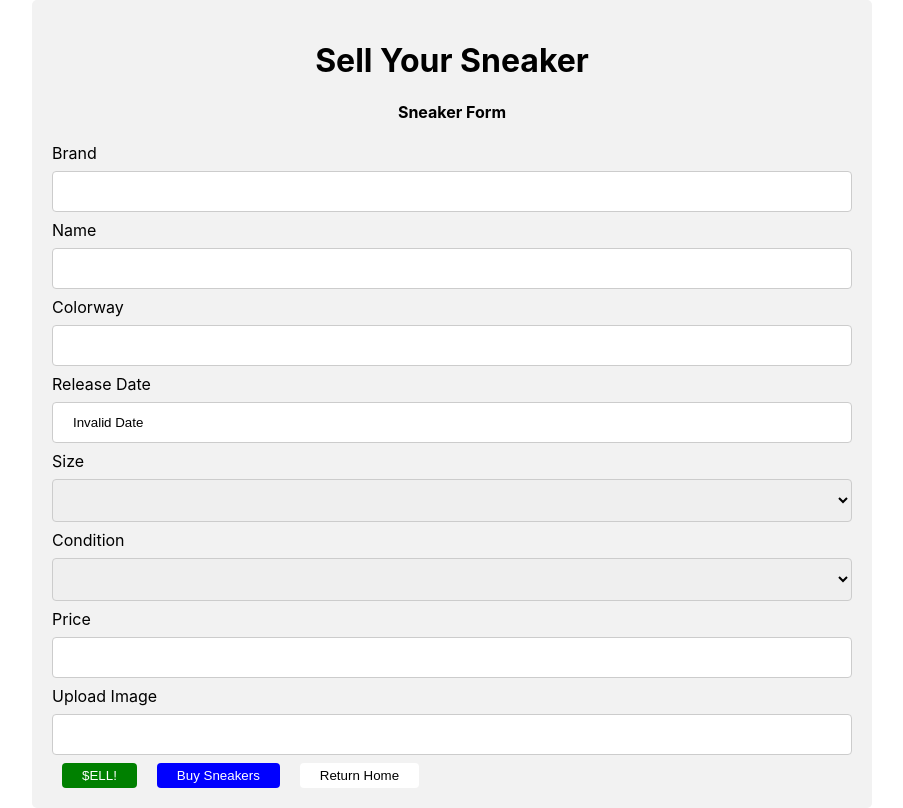
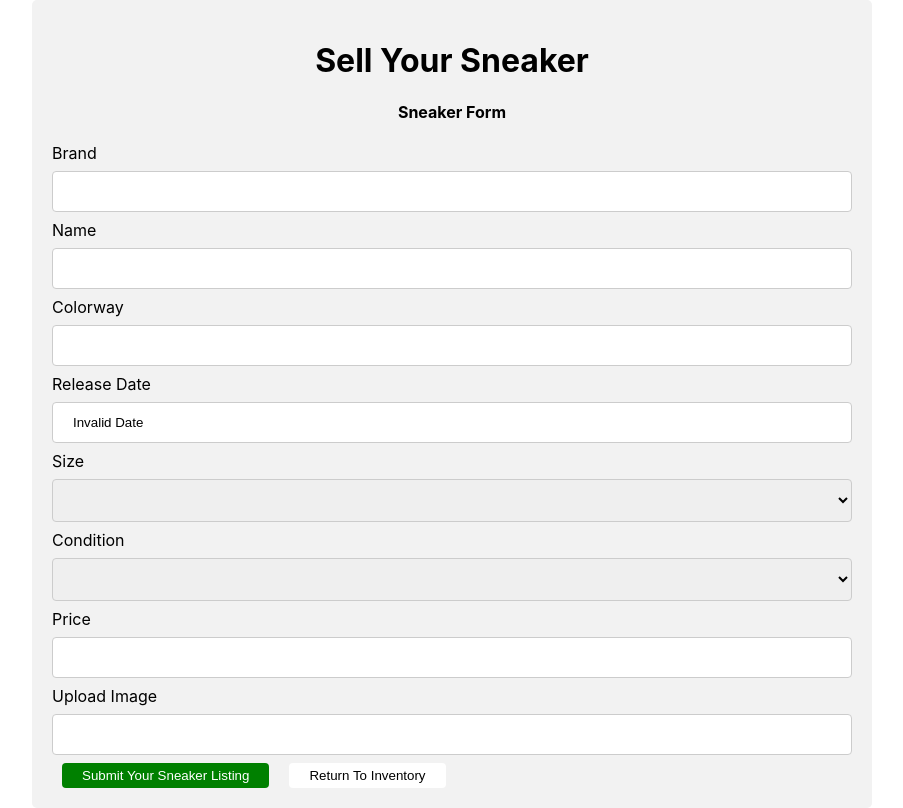
Before and after one commit to earlec2591/SoleHaus, a React (Create React App) app in the folder client/: page /sneakers/add in a window 1280 px wide. Shown: the whole page, without its empty margins (188-1091 px from the left). Built offline with nearby package versions, Linux system fonts and the light colour scheme.

Commit message:
added buttons

```diff
--- a/client/src/components/EditSneaker.js
+++ b/client/src/components/EditSneaker.js
@@ -50,6 +50,7 @@ const EditSneaker = (props) => {
           setSneaker={ setSneaker }
           errors={ errors}
           submitHandler={ submitHandler }
+          buttonLabel={ "Submit Your Sneaker Listing"}
         />
     </div>
   );
--- a/client/src/components/NewSneaker.js
+++ b/client/src/components/NewSneaker.js
@@ -38,6 +38,7 @@ const AddSneaker = (props) => {
           setSneaker={ setAddSneaker }
           errors={ errors}
           submitHandler={ submitHandler }
+          buttonLabel={ "Submit Your Sneaker Listing"}
         />
     </div>
   );
--- a/client/src/components/SneakerDetails.js
+++ b/client/src/components/SneakerDetails.js
@@ -14,6 +14,17 @@ const SneakerDetails = (props) => {
         console.log(err)
       });
   }, []);
+
+  const buySneaker = () => {
+    axios.delete('http://localhost:8000/api/sneakers/' + props.sneaker_id)
+      .then((res) => {
+        console.log(res.data);
+        navigate('/sneakers/all/')
+      })
+      .catch((err) => {
+        console.log(err);
+      })
+  }
 
 
 /*
@@ -39,6 +50,7 @@ const SneakerDetails = (props) => {
       <p>Price: ${ sneaker.price }</p>
       <button onClick={ () => navigate(`/sneakers/${sneaker._id}/edit`) }>Edit Sneaker Info</button>
       <Link to='/sneakers/all/'>Return to Inventory</Link>
+      <button onClick={ buySneaker } className="buyBtn">Buy Sneaker</button>
     </div>
   )
 }
--- a/client/src/components/SneakerForm.js
+++ b/client/src/components/SneakerForm.js
@@ -3,7 +3,7 @@ import axios from 'axios';
 import { navigate, Link } from '@reach/router';
 
 const SneakerForm = (props) => {
-  const { sneaker, setSneaker, errors, submitHandler } = props;
+  const { sneaker, setSneaker, errors, submitHandler, buttonLabel } = props;
 
   const size = [
     "3.5Y",
@@ -103,7 +103,7 @@ const SneakerForm = (props) => {
           <input
             type="text"
             name="releaseDate"
-            value={ (new Date (sneaker.releaseDate)).toLocaleDateString("en-us") }
+            value={ (new Date(sneaker.releaseDate)).toLocaleDateString("en-us") }
             onChange={inputChange}
           />
         </div>
@@ -176,9 +176,8 @@ const SneakerForm = (props) => {
             onChange={inputChange}
           />
         </div>
-        <button>$ELL!</button>
-        <button onClick={ () => navigate('/sneakers/all/')} className="buyBtn">Buy Sneakers</button>
-        <button onClick={ () => navigate('/')} className="homeBtn">Return Home</button>
+        <button>{ buttonLabel }</button>
+        <button onClick={ () => navigate('/sneakers/all/')} className="homeBtn">Return To Inventory</button>
       </form>
   </div>
   )
```
Also changed, not shown: 1 other file (tests, documents, lock files or other folders).
